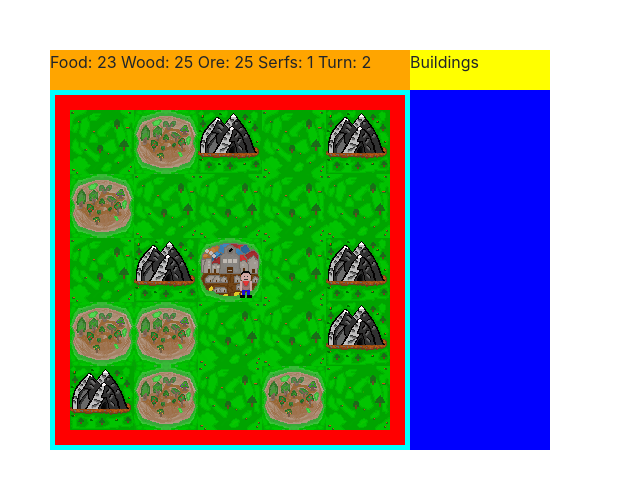
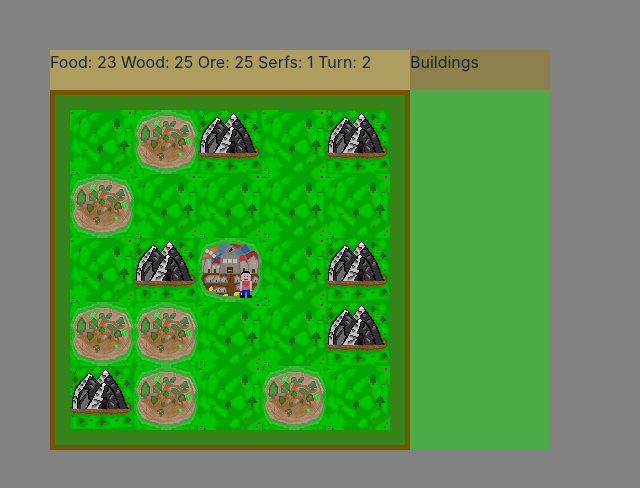
Before and after one commit to CodecoolGlobal/freestyle-javascript-game-javascript-MarkonLehel, a plain HTML site: page index.html in a window 1280 px wide. Shown: the whole page, without its empty margins (0-640 px from the left). Drawn offline with nearby package versions, Linux system fonts and the light colour scheme.

Commit message:
css color changed to more cool

```diff
--- a/style.css
+++ b/style.css
@@ -1,26 +1,30 @@
+body {
+    background-color: #828282;
+}
+
 .wrapper {
-    background-color: cyan;
+    background-color: #755303;
     margin: 50px 50px;
     height: 400px;
     width: 500px;
 }
 
 #top-bar {
-    background-color: orange;
+    background-color: #ad9d5f;
 
     height: 40px;
     width: 100%;
 }
 
 #building-text {
-    background-color: yellow;
+    background-color: #8e804b;
     float: right;
     height: 100%;
     width: 140px;
 }
 
 #building-menu {
-    background-color: blue;
+    background-color: #4bab46;
 
     float: right;
     height: 360px;
@@ -28,7 +32,7 @@
 }
 
 #board-holder {
-    background-color: pink;
+    background-color: black;
     float: left;
     margin: 5px;
     height: 350px;
@@ -36,7 +40,7 @@
 }
 
 #board {
-    background-color: red;
+    background-color: #38821a;
     padding: 15px;
 }
 
@@ -46,7 +50,7 @@
 }
 
 .tile {
-    background-color: blueviolet;
+    background-color: #828282;
     width: 64px;
     height: 64px;
 }
```
